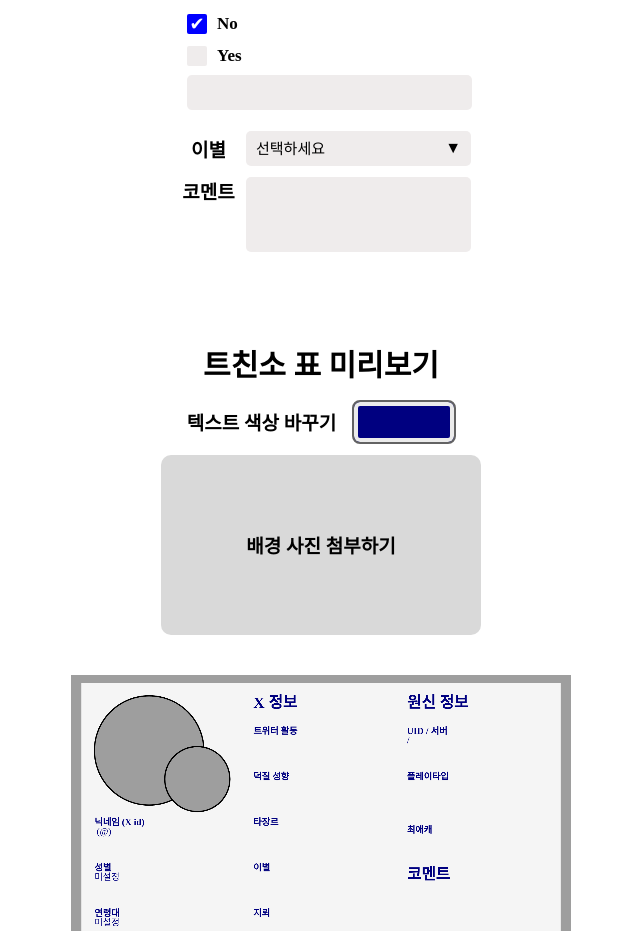
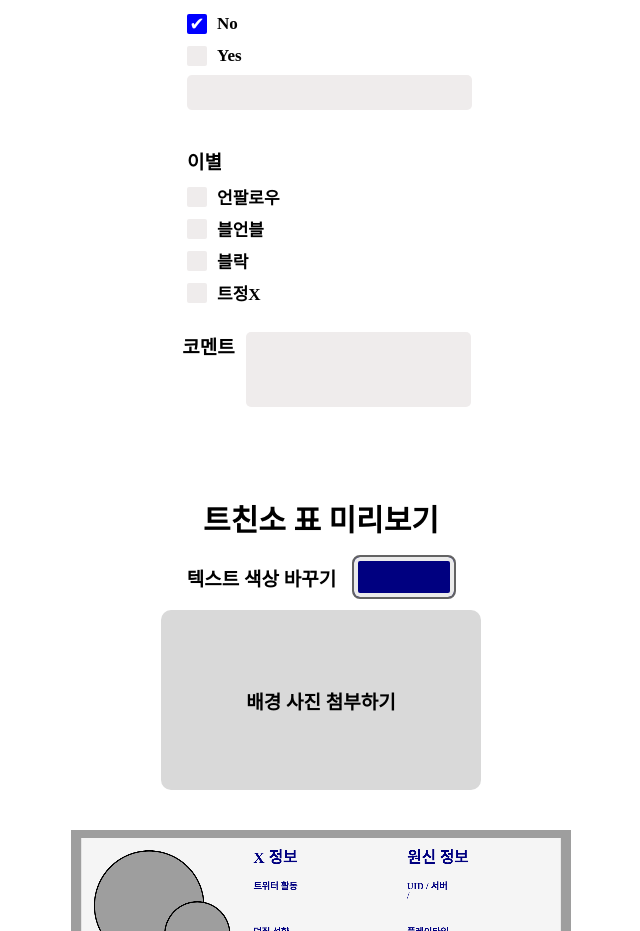
Before and after one commit to ParkGiraffe/genshin-xchinso-autogen, a Next.js app: page / in a window 1280 px wide. Shown: the part 2240-3171 px from the top of the page, without its empty margins (319-959 px from the left). Built offline with nearby package versions, Linux system fonts and the light colour scheme; a web font is replaced by a local one.

Commit message:
Feat: 이별방식 다중 선택으로 수정

```diff
--- a/src/app/page.js
+++ b/src/app/page.js
@@ -98,7 +98,7 @@ export default function Home() {
           <SectionDivder />
           <TopText>원신 정보</TopText>
           <Bio
-            placeholder={'최애캐 사진 넣기'}
+            placeholder={"최애캐 사진 넣기"}
             imageUpload={biasImage}
             onUpload={(event) => {
               setBiasImage(URL.createObjectURL(event.target.files[0]));
@@ -116,7 +116,7 @@ export default function Home() {
             onChange={(e) => setServer(e.target.value)}
           />
           <Checklist
-            placeholder='플레이타입'
+            placeholder="플레이타입"
             elements={[
               "스크린샷",
               "나선비경",
@@ -155,12 +155,17 @@ export default function Home() {
               setGenre(e);
             }}
           />
-          <OneLineDropdown
+          <Checklist
+            placeholder="이별"
+            elements={["언팔로우", "블언블", "블락", "트정X"]}
+            onChecked={(e) => setFarewell(e)}
+          />
+          {/* <OneLineDropdown
             placeholder={"이별"}
             value={farewell}
             pickList={["언팔로우", "블언블", "블락", "트정X"]}
             onChange={(e) => setFarewell(e.target.value)}
-          />
+          /> */}
           <MultiLineTextInput
             placeholder="코멘트"
             value={comment}
```
